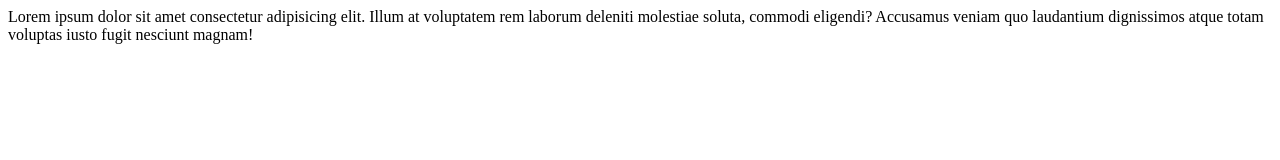
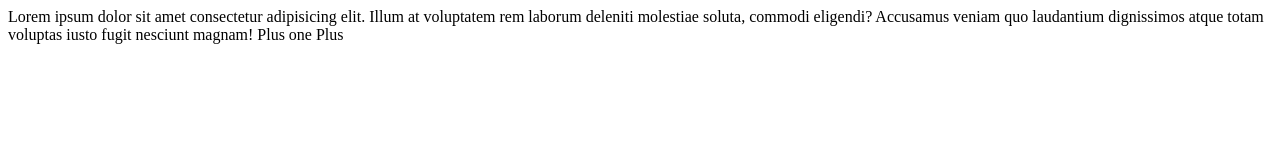
Before and after one commit to mehmetakif00/kodluyoruzilkrepo, a plain HTML site: page index.html in a window 1280 px wide. Drawn offline with Linux system fonts and the light colour scheme.

Commit message:
changeddd

```diff
--- a/index.html
+++ b/index.html
@@ -8,6 +8,6 @@
 </head>
 <body>
     Lorem ipsum dolor sit amet consectetur adipisicing elit. Illum at voluptatem rem laborum deleniti molestiae soluta, commodi eligendi? Accusamus veniam quo laudantium dignissimos atque totam voluptas iusto fugit nesciunt magnam!
-
+    Plus one Plus
 </body>
 </html>
```
